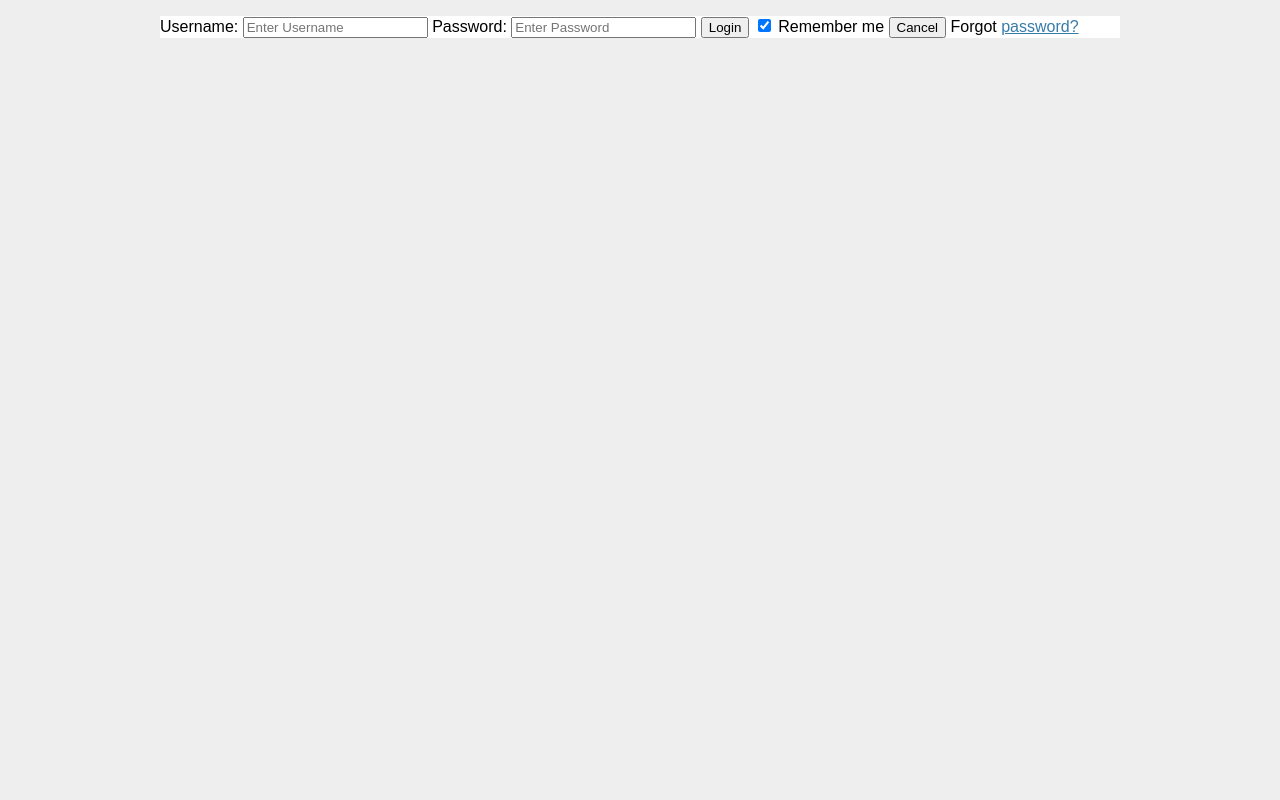
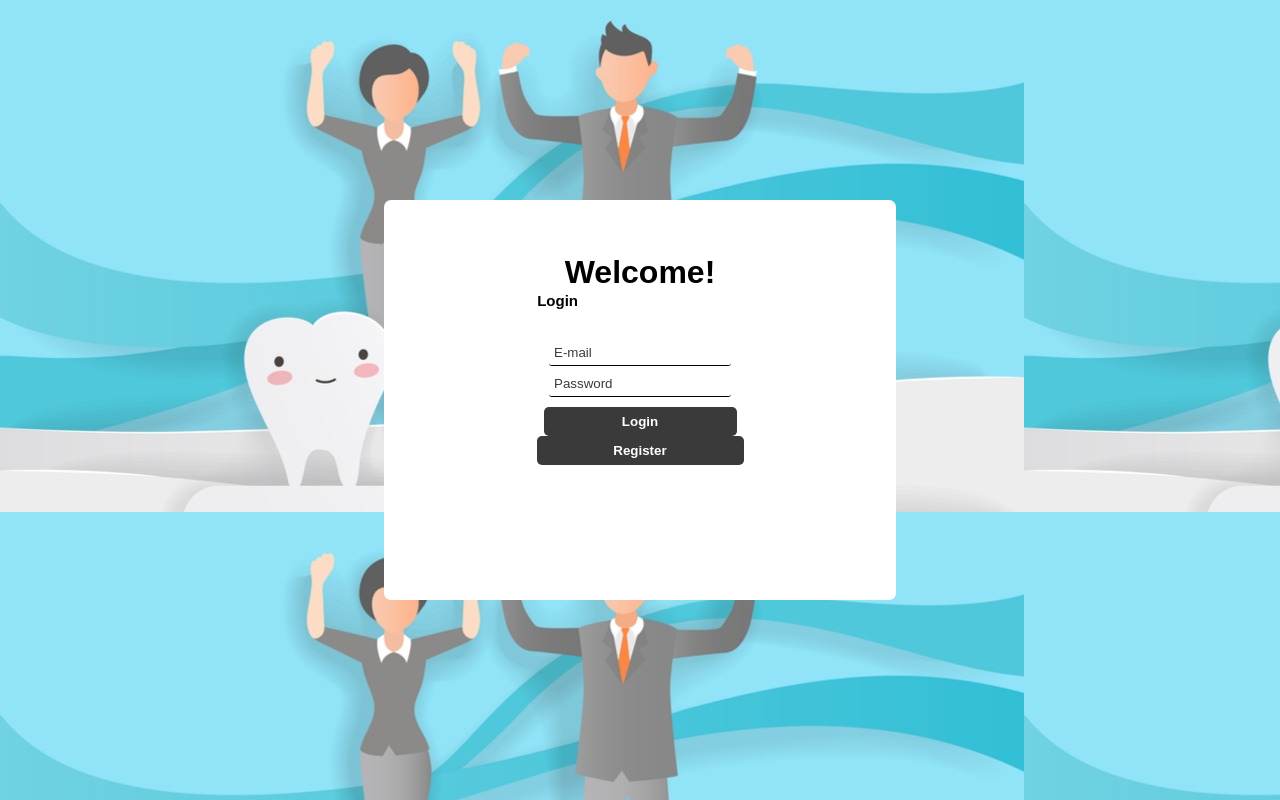
Before and after one commit to AlexanderDefuria/CSI2132, a Flask app: page /login in a window 1280 px wide. Run offline with Flask 2, Linux system fonts and the light colour scheme.

Commit message:
Implemented Login Page

```diff
--- a/app.py
+++ b/app.py
@@ -64,7 +64,7 @@ def login():
         except IndexError as e:
             print("NO SUCH USER")
 
-    return render_template('login.html')
+    return render_template('index.html')
 
 
 if __name__ == '__main__':
--- a/static/login.css
+++ b/static/login.css
@@ -1,26 +1,78 @@
-html { font-family: sans-serif; background: #eee; padding: 1rem; }
-body { max-width: 960px; margin: 0 auto; background: white; }
-h1 { font-family: serif; color: #377ba8; margin: 1rem 0; }
-a { color: #377ba8; }
-hr { border: none; border-top: 1px solid lightgray; }
-nav { background: lightgray; display: flex; align-items: center; padding: 0 0.5rem; }
-nav h1 { flex: auto; margin: 0; }
-nav h1 a { text-decoration: none; padding: 0.25rem 0.5rem; }
-nav ul  { display: flex; list-style: none; margin: 0; padding: 0; }
-nav ul li a, nav ul li span, header .action { display: block; padding: 0.5rem; }
-.content { padding: 0 1rem 1rem; }
-.content > header { border-bottom: 1px solid lightgray; display: flex; align-items: flex-end; }
-.content > header h1 { flex: auto; margin: 1rem 0 0.25rem 0; }
-.flash { margin: 1em 0; padding: 1em; background: #cae6f6; border: 1px solid #377ba8; }
-.post > header { display: flex; align-items: flex-end; font-size: 0.85em; }
-.post > header > div:first-of-type { flex: auto; }
-.post > header h1 { font-size: 1.5em; margin-bottom: 0; }
-.post .about { color: slategray; font-style: italic; }
-.post .body { white-space: pre-line; }
-.content:last-child { margin-bottom: 0; }
-.content form { margin: 1em 0; display: flex; flex-direction: column; }
-.content label { font-weight: bold; margin-bottom: 0.5em; }
-.content input, .content textarea { margin-bottom: 1em; }
-.content textarea { min-height: 12em; resize: vertical; }
-input.danger { color: #cc2f2e; }
-input[type=submit] { align-self: start; min-width: 10em; }
+html {
+    height: 100%;
+  }
+
+  body {
+    height: 100%;
+    margin: 0;
+    font-family: Arial, Helvetica, sans-serif;
+    display: grid;
+    justify-items: center;
+    align-items: center;
+    background-image: url(backgroundPicture.jpeg)
+  }
+
+  #main-holder {
+    width: 40%;
+    height: 50%;
+    display: grid;
+    justify-items: center;
+    align-items: center;
+    background-color: white;
+    border-radius: 7px;
+    /*box-shadow: 0px 0px 5px 2px black;*/
+  }
+
+  h2 {
+    position: absolute;
+    right: 702px;
+    top: 280px;
+    font-size: 15px;
+  }
+
+  #login-form {
+    align-self: flex-start;
+    display: grid;
+    justify-items: center;
+    align-items: center;
+    margin-bottom: 70px;
+  }
+
+  .login-form-field::placeholder {
+    color: #3a3a3a;
+  }
+
+  .login-form-field {
+    border: none;
+    border-bottom: 1px solid #000000;
+    margin-bottom: 10px;
+    border-radius: 3px;
+    outline: none;
+    padding: 0px 0px 5px 5px;
+  }
+
+
+  #login-form-submit {
+    width: 100%;
+    padding: 7px;
+    border: none;
+    border-radius: 5px;
+    color: white;
+    font-weight: bold;
+    background-color: #3a3a3a;
+    cursor: pointer;
+    outline: none;
+  }
+
+  #register-button{
+    width: 100%;
+    text-align: center;
+    padding: 7px;
+    border: none;
+    border-radius: 5px;
+    color: white;
+    font-weight: bold;
+    background-color: #3a3a3a;
+    cursor: pointer;
+    outline: none;
+  }
--- a/templates/index.html
+++ b/templates/index.html
@@ -1,11 +1,26 @@
 <!DOCTYPE html>
 <html lang="en">
+
 <head>
-    <meta charset="UTF-8">
-    <title>Index</title>
+  <meta charset="UTF-8">
+  <meta name="viewport" content="width=device-width, initial-scale=1.0">
+  <title>Login</title>
+  <link rel="stylesheet" href="{{ url_for('static', filename='login.css') }}">
 </head>
+
 <body>
-<h1>INDEX</h1>
-<a href="/login">Login</a>
+  <main id="main-holder">
+    <h1 id="welcome-header">Welcome!</h1>
+    <h2 id="login-header">Login</h2>
+
+    <form id="login-form">
+      <input type="text" name="username" id="username-field" class="login-form-field" placeholder="E-mail">
+      <input type="password" name="password" id="password-field" class="login-form-field" placeholder="Password">
+      <input type="submit" value="Login" id="login-form-submit">
+      <input type="register" value="Register" id="register-button">
+    </form>
+
+  </main>
 </body>
+
 </html>
--- a/templates/login.html
+++ /dev/null
@@ -1,23 +0,0 @@
-<!DOCTYPE html>
-<html lang="en">
-<head>
-    <meta charset="UTF-8">
-    <title>Title</title>
-    <link rel="stylesheet" href="{{ url_for('static', filename='login.css') }}"></head>
-<body>
-    <form action="{{ url_for('login') }}" method="post">
-        <label>
-            Username: <input type="text" placeholder="Enter Username" name="username" required>
-        </label>
-        <label>
-            Password: <input type="password" placeholder="Enter Password" name="password" required>
-        </label>
-        <button type="submit">Login</button>
-        <label>
-            <input type="checkbox" checked="checked" name="remember"> Remember me
-        </label>
-        <button type="button" class="cancelbtn">Cancel</button>
-        <span class="psw">Forgot <a href="#">password?</a></span>
-    </form>
-</body>
-</html>
```
Also changed, not shown: static/login.jsx (added, +17 -0 lines), static/backgroundPicture.jpeg (added), 1 other file.
